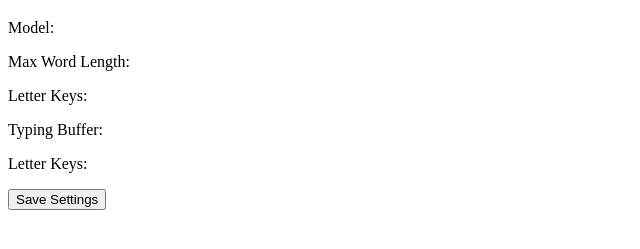
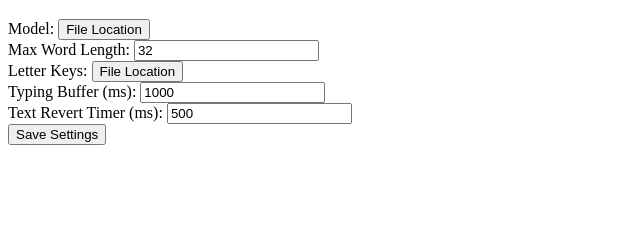
Before and after one commit to aeghian/TfjsTransliteration, a browser extension: page settings.html in a window 1280 px wide. Shown: the part 61-310 px from the top of the page, without its empty margins (0-640 px from the left). Drawn offline with Linux system fonts and the light colour scheme.

Commit message:
Created labels and input fields for settings.

```diff
--- a/settings.html
+++ b/settings.html
@@ -8,11 +8,16 @@
 </head>
 <body>
   <h1>Settings</h1>
-  <p>Model:</p>
-  <p>Max Word Length:</p>
-  <p>Letter Keys:</p>
-  <p>Typing Buffer:</p>
-  <p>Letter Keys:</p>
+  <label for="model">Model:</label>
+  <input type="button" id="model" name="model" value="File Location"><br>
+  <label for="wordLength">Max Word Length:</label>
+  <input type="text" id="wordLength" name="wordLength" value="32"><br>
+  <label for="letterKeys">Letter Keys:</label>
+  <input type="button" id="letterKeys" name="letterKeys" value="File Location"><br>
+  <label for="typingBuffer">Typing Buffer (ms):</label>
+  <input type="text" id="typingBuffer" name="typingBuffer" value="1000"><br>
+  <label for="revertTimer">Text Revert Timer (ms):</label>
+  <input type="text" id="revertTimer" name="revertTimer" value="500"><br>
   <button id="saveButton">Save Settings</button>
   <script src="settings.js"></script>
 </body>
```
